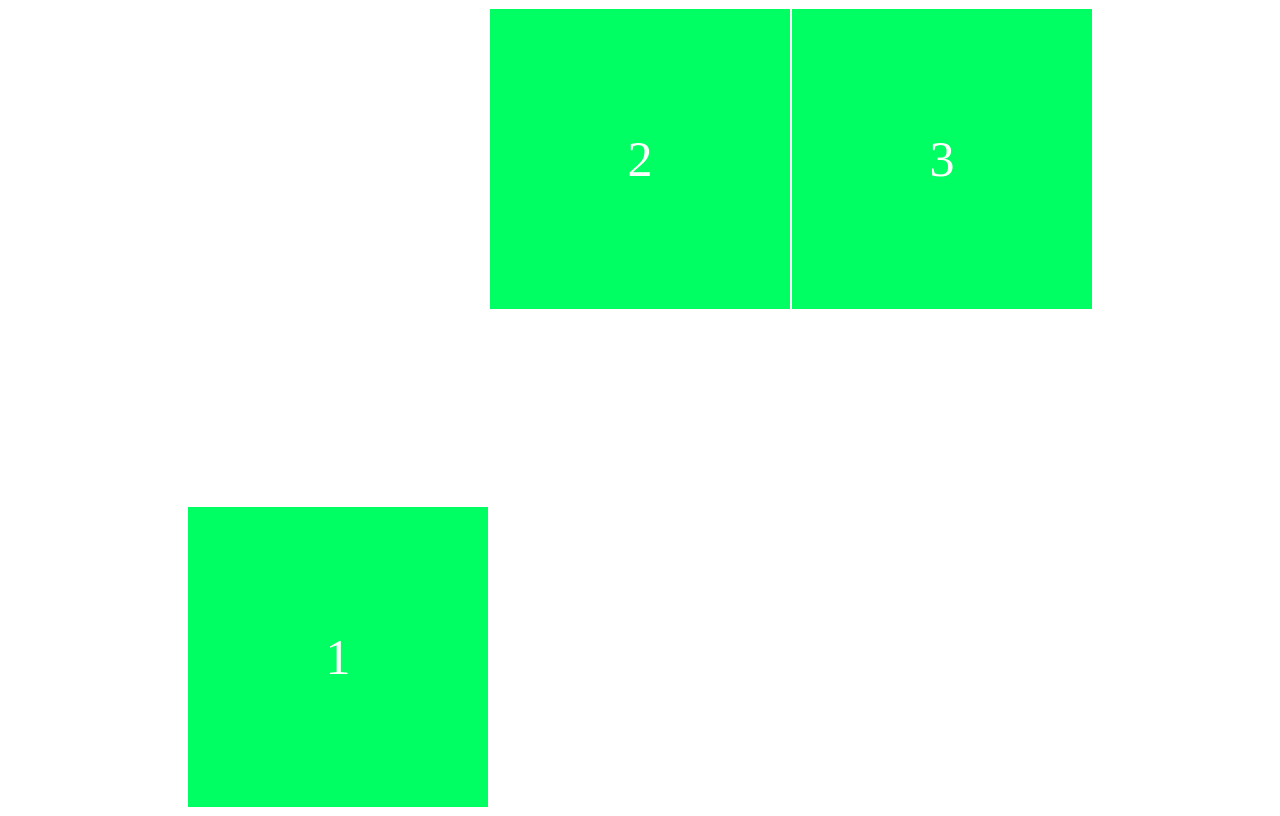
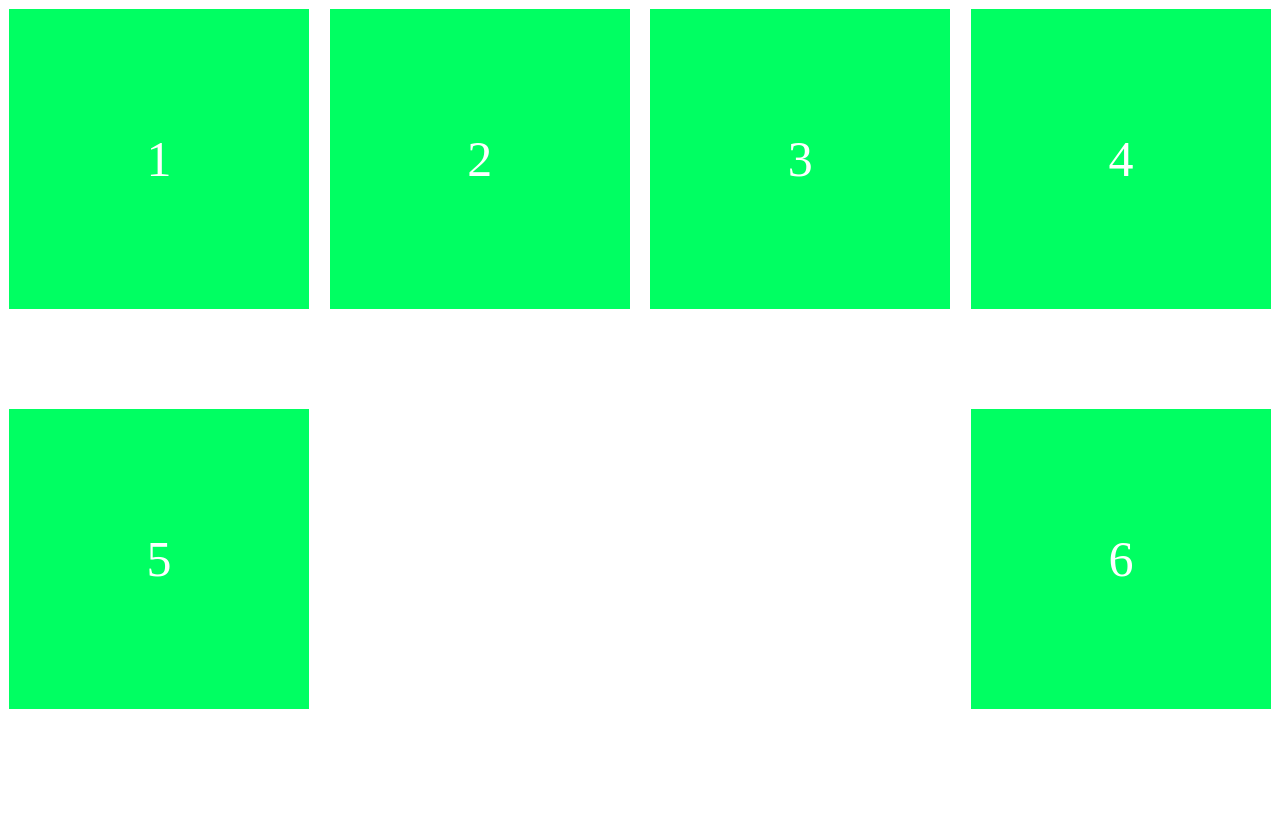
Before and after one commit to smc0210/css-playground, a website built with Parcel: page flexbox.html in a window 1280 px wide. Built offline with nearby package versions, Linux system fonts and the light colour scheme.

Commit message:
Why need Grid

```diff
--- a/flexbox.css
+++ b/flexbox.css
@@ -1,7 +1,7 @@
 .container{
     display:flex;
     flex-wrap:wrap;
-    justify-content: center;
+    justify-content: space-between;
     height: 100vh;
 }
 .box {
@@ -16,5 +16,5 @@
     color: #fff;
 }
 .box:first-child {
-    align-self: flex-end;
+    /* align-self: flex-end; */
 }
--- a/flexbox.html
+++ b/flexbox.html
@@ -11,6 +11,9 @@
         <div class="box">1</div>
         <div class="box">2</div>
         <div class="box">3</div>
+        <div class="box">4</div>
+        <div class="box">5</div>
+        <div class="box">6</div>
     </div>
     <script src="flexbox.js"></script>
 </body>
```
